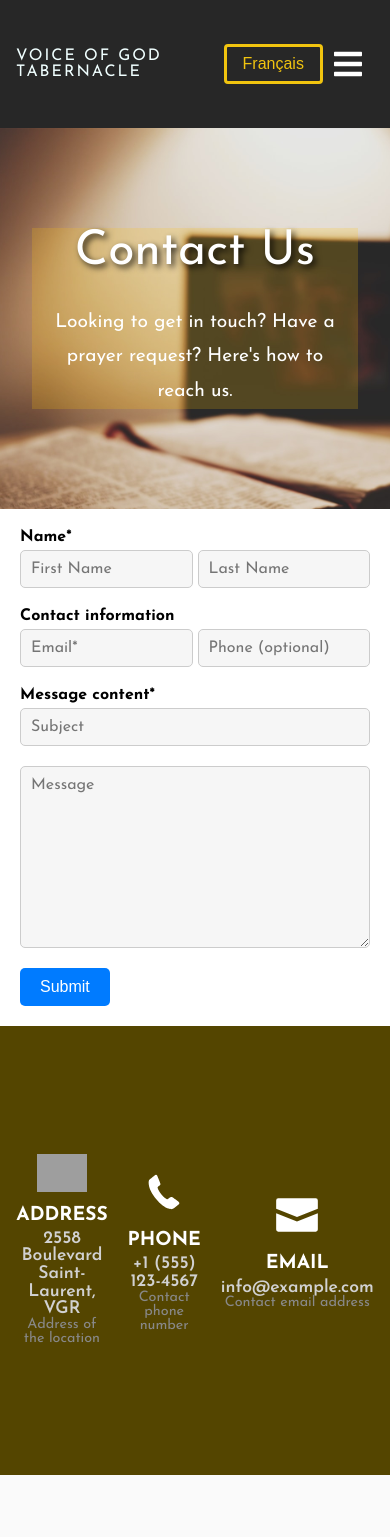
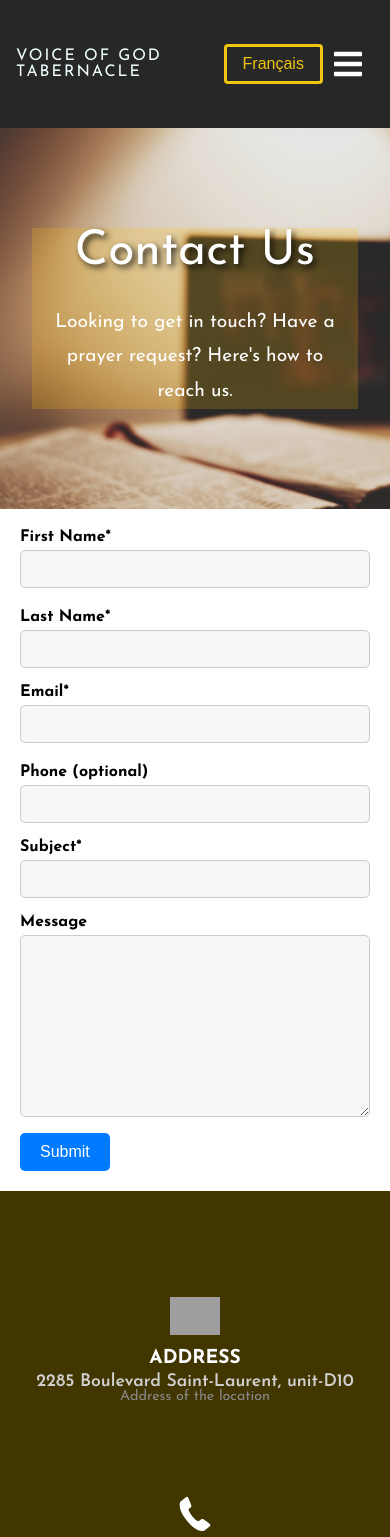
Before and after one commit to MR-C0DE/vgt, a Next.js app: page /contact in a window 390 px wide. Shown: the top 1537 px of the page. Built offline with nearby package versions, Linux system fonts and the light colour scheme; grey boxes are pictures that could not be loaded.

Commit message:
information

```diff
--- a/components/contacts/Form.jsx
+++ b/components/contacts/Form.jsx
@@ -1,6 +1,7 @@
 import React, { useState } from "react";
 import { useTranslation } from "next-i18next";
 import styles from "./stylesheets/Form.module.css";
+import { useScreenSize } from "../contexts/ScreenSizeContext";
 
 const Form = () => {
   const { t } = useTranslation();
@@ -13,6 +14,10 @@ const Form = () => {
     object: "",
     message: "",
   });
+
+  const {width} = useScreenSize();
+
+
 
   // Gestionnaire d'événements pour mettre à jour les valeurs du formulaire
   const handleInputChange = (event) => {
@@ -34,65 +39,92 @@ const Form = () => {
   return (
     <div className={styles.Form}>
       <form onSubmit={handleSubmit}>
-        <label htmlFor="">{t("Name")}*</label>
+        <label className={styles.labelg} htmlFor="">
+          {t("Name")}*
+        </label>
         <div className={styles.InputGroup}>
+          <label className={styles.labels} htmlFor="">
+            {t("Firstname")}*
+          </label>
+
           <input
             type="text"
             name="firstname"
             id="firstname"
-            placeholder={t("Firstname")}
+
+            placeholder={ width >= 601 && t("Firstname")}
             value={formData.firstname}
             onChange={handleInputChange}
           />
+
+          <label className={styles.labels} htmlFor="">
+            {t("Lastname")}*
+          </label>
 
           <input
             type="text"
             name="lastname"
             id="lastname"
-            placeholder={t("Lastname")}
+            placeholder={ width >= 601 && t("Lastname")}
             value={formData.lastname}
             onChange={handleInputChange}
           />
         </div>
 
-        <label htmlFor="">{t("Contact information")}</label>
+        <label className={styles.labelg} htmlFor="">
+          {t("Contact information")}
+        </label>
         <div className={styles.InputGroup}>
+          <label className={styles.labels} htmlFor="">
+            {t("Email")}*
+          </label>
+
           <input
             type="email"
             name="email"
             id="email"
             title="Email"
-            placeholder={t("Email")+ "*"}
+            placeholder={ width >= 601 && t("Email") + "*"}
             value={formData.email}
             onChange={handleInputChange}
           />
-
+          <label className={styles.labels} htmlFor="">
+            {t("Telephone")}
+          </label>
           <input
             type="tel"
             name="telephone"
             id="telephone"
-            placeholder={t("Telephone")}
+            placeholder={ width >= 601 && t("Telephone")}
             value={formData.telephone}
             onChange={handleInputChange}
           />
         </div>
-        <label htmlFor="">{t("Message content")}*</label>
+        <label className={styles.labelg} htmlFor="">
+          {t("Message content")}*
+        </label>
         <div className={styles.InputGroup}>
+          <label className={styles.labels} htmlFor="">
+            {t("Object")}*
+          </label>
           <input
             type="text"
             name="object"
             id="object"
-            placeholder={t("Object")}
+            placeholder={ width >= 601 && t("Object")}
           />
         </div>
 
         <div className={styles.InputGroup}>
+          <label className={styles.labels} htmlFor="">
+            {t("Message")}
+          </label>
           <textarea
             name="message"
             id="message"
             cols="30"
             rows="10"
-            placeholder={t("Message")}
+            placeholder={ width >= 601 && t("Message")}
             value={formData.message}
             onChange={handleInputChange}
           ></textarea>
--- a/components/contacts/Information.jsx
+++ b/components/contacts/Information.jsx
@@ -1,9 +1,12 @@
+import { useTranslation } from "next-i18next";
 import React from "react";
 import styles from "./stylesheets/Information.module.css";
 
 const Information = () => {
+  const { t } = useTranslation();
+
   // Informations par défaut
-  const defaultAddress = "2558 Boulevard Saint-Laurent, VGR";
+  const defaultAddress = "2285 Boulevard Saint-Laurent, unit-D10";
   const defaultPhone = "+1 (555) 123-4567";
   const defaultEmail = "info@example.com";
 
@@ -13,10 +16,10 @@ const Information = () => {
         <div className={styles.svg_content}>
           <img width={50} src="/location.svg" alt="Location Icon" />
         </div>
-        <p className={styles.info_title}>Address</p>
+        <p className={styles.info_title}>{t("address")}</p>
         <div>
-          <p className={styles.info_detail}>{defaultAddress}</p>
-          <p className={styles.info_description}>Address of the location</p>
+          <p className={styles.info_detail}>{t("defaultAddress")}</p>
+          <p className={styles.info_description}>{t("addressDetail")}</p>
         </div>
       </div>
 
@@ -24,10 +27,10 @@ const Information = () => {
         <div className={styles.svg_content}>
           <img width={50} src="/phone.svg" alt="Phone Icon" />
         </div>
-        <p className={styles.info_title}>Phone</p>
+        <p className={styles.info_title}>{t("phone")}</p>
         <div>
           <p className={styles.info_detail}>{defaultPhone}</p>
-          <p className={styles.info_description}>Contact phone number</p>
+          <p className={styles.info_description}>{t("phoneDetail")}</p>
         </div>
       </div>
 
@@ -35,10 +38,10 @@ const Information = () => {
         <div className={styles.svg_content}>
           <img width={50} src="/email.svg" alt="Email Icon" />
         </div>
-        <p className={styles.info_title}>Email</p>
+        <p className={styles.info_title}>{t("email")}</p>
         <div>
           <p className={styles.info_detail}>{defaultEmail}</p>
-          <p className={styles.info_description}>Contact email address</p>
+          <p className={styles.info_description}>{t("emailDetail")}</p>
         </div>
       </div>
     </div>
--- a/components/contacts/stylesheets/Form.module.css
+++ b/components/contacts/stylesheets/Form.module.css
@@ -18,9 +18,17 @@
   }
 
   .Form label {
-    display: block;
+
     font-weight: bold;
     margin-bottom: 5px;
+  }
+
+  .labelg{
+    display: block;
+
+  }
+  .labels{
+    display: none;
   }
 
   .Form input[type="text"],
@@ -67,3 +75,33 @@
   .Form button[type="submit"]:hover {
     background-color: #0056b3;
   }
+
+  @media screen and (max-width: 600px) {
+    .InputGroup {
+      flex-direction: column;
+      margin-bottom: 0;
+    }
+
+    .labelg{
+      display: none;
+    }
+    .labels{
+      display: block;
+    }
+
+    .Form input[type="text"],
+    .Form input[type="email"],
+    .Form input[type="tel"],
+    .Form select,
+    .Form textarea {
+      width: 100%;
+      box-sizing: border-box;
+      margin-bottom: 1rem;
+
+
+    }
+    .Form label{
+      margin-bottom: 0;
+    }
+
+  }
--- a/components/contacts/stylesheets/Information.module.css
+++ b/components/contacts/stylesheets/Information.module.css
@@ -2,7 +2,7 @@
     display: flex;
     justify-content: center;
     align-items: center;
-    background-color: #544500;
+    background-color: #413500;
     padding: 8rem 20px;
   }
 
@@ -46,3 +46,21 @@
   .svg_content:hover svg {
     transform: scale(1.1);
   }
+
+
+  @media screen and (max-width: 1200px) {
+    .Information {
+      padding: 6rem 10px;
+    }
+  }
+
+  @media screen and (max-width: 900px) {
+    .Information {
+      flex-direction: column;
+      gap: 4rem;
+    }
+
+    .Information > div {
+      margin: 10px 0;
+    }
+  }
--- a/components/stylesheets/UsefulLinks.module.css
+++ b/components/stylesheets/UsefulLinks.module.css
@@ -61,3 +61,15 @@ flex-basis: calc(25% - 10px);
 .LinkItem:hover .LinkText {
   color: #ffc107;
 }
+
+@media screen and (max-width: 900px) {
+  .LinkItem {
+    flex-basis: calc(50% - 10px);
+  }
+}
+
+@media screen and (max-width: 600px) {
+  .LinkItem {
+    flex-basis: calc(100% - 10px);
+  }
+}
--- a/public/locales/en/contact.json
+++ b/public/locales/en/contact.json
@@ -9,6 +9,12 @@
     "Submit button": "Submit",
     "Message content": "Message content",
     "Name": "Name",
-    "Contact information": "Contact information"
+    "Contact information": "Contact information",
+    "address": "Address",
+    "phone-info": "Phone",
+    "addressDetail": "Address of the location",
+    "phoneDetail": "Contact phone number",
+    "emailDetail": "Contact email address",
+    "defaultAddress": "2285 Boulevard Saint-Laurent, unit-D10"
 
 }
--- a/public/locales/fr/contact.json
+++ b/public/locales/fr/contact.json
@@ -9,5 +9,11 @@
     "Submit button": "Soumettre",
     "Message content": "Contenu du message",
     "Name": "Nom",
-    "Contact information": "Coordonnées de contact"
+    "Contact information": "Coordonnées de contact",
+    "address": "Adresse",
+    "phone-info": "Téléphone",
+    "addressDetail": "Adresse de l'emplacement",
+    "phoneDetail": "Numéro de téléphone de contact",
+    "emailDetail": "Adresse e-mail de contact",
+    "defaultAddress": "2285 Boulevard Saint-Laurent, unité D10"
 }
```
